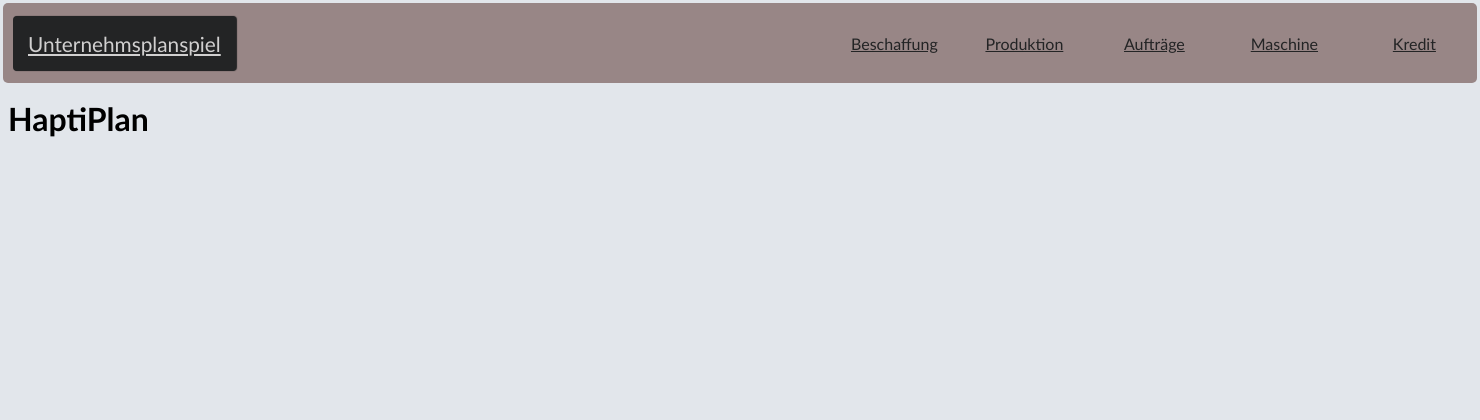
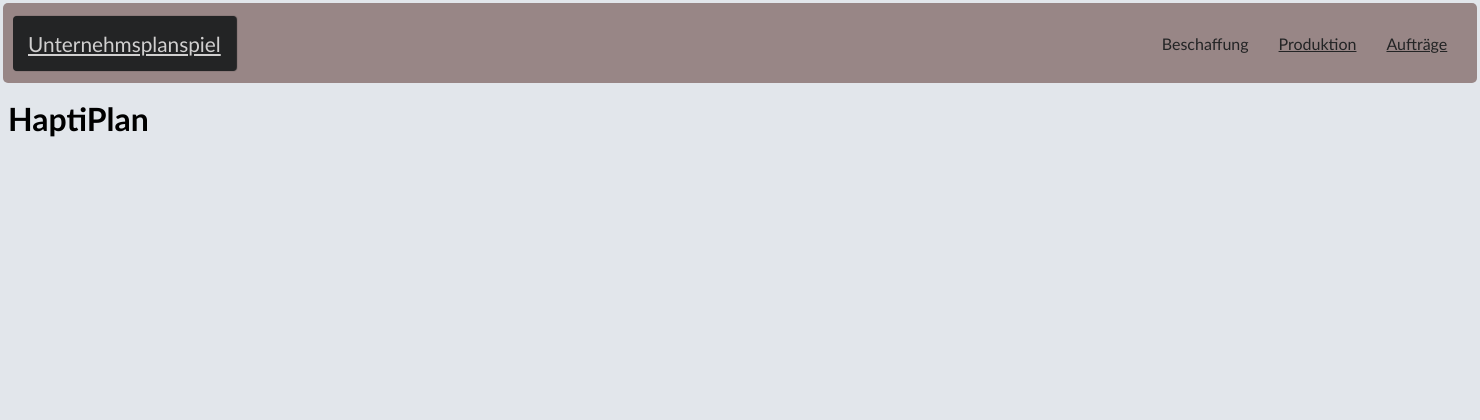
Before and after one commit to Haptiplan/frontend_web, a PHP site: page / in a window 1480 px wide. Shown: the top 420 px of the page. Run offline with PHP 8.4, Linux system fonts and the light colour scheme.

Commit message:
Changed Header

```diff
--- a/HaptiPlan/styles/header.css
+++ b/HaptiPlan/styles/header.css
@@ -14,16 +14,18 @@ body{
 }
 .inner-navbar{
   height: 65px;
+  width: 100%;
   position: sticky;
   top: 0;
   display: flex;
   align-items: center;
+  justify-content: space-between;
 }
 .active{
   background-color: #232425;
   color: #d1d0d0;
   font-size: 1.3em;
-  margin: 0 60% 0 10px;
+  margin-left: 10px;
   padding: 15px;
   box-shadow: 1px 0px 1px #232425;
   border-radius: 4px;
@@ -33,23 +35,57 @@ body{
   color: #e1e0e0;
 }
 .element-list{
-  border-left: 150px;
   display: flex;
-  justify-content: flex-end;
+  color: #232425;
   margin-top: -10px;
+  margin-right: 1%;
   margin-bottom: -10px;
+  width:fit-content;
+  align-items: center;
 }
 .element{
   color: #232425;
   font-size: 1em;
   text-align: center;
-  width: 110px;
+  width: auto;
   padding: 10px;
+  margin: 5px;
+  transition-duration: 0.2s;
 }
+
 .element:hover{
-  color: #e1e0e0;
   font-size: 1.05em;
   background-color: #887676;
   box-shadow: 0px 0px 1px 1px #6c5e5e;
   border-radius: 4px;
 }
+.drop {
+  display: flex;
+  flex-direction: column;
+  align-content: space-around;
+}
+.drop-button {
+  cursor: pointer;
+  text-align: center;
+}
+.drop-element {
+  display: flex;
+  flex-direction: column;
+  align-content: space-around;
+}
+.drop-content {
+  position:absolute;
+  display:none;
+  margin: 11px;
+  cursor:pointer;
+  height: max-content;
+  background-color: #988686;
+  border-radius: 5px;
+}
+.drop-button:hover > .drop-content,
+.drop-content:focus-within > .drop-content {
+  display: block;
+  width: 100px;
+  padding: 0;
+  margin: 0;
+}
--- a/HaptiPlan/templates/header.php
+++ b/HaptiPlan/templates/header.php
@@ -4,18 +4,27 @@
       <span class=""></span>
     </button-->
     <a class="active" aria-current="page"
-      href="<?php echo $_SERVER['REQUEST_SCHEME'] . '://' . $_SERVER['HTTP_HOST'] . '/frontend_web/'; ?>">Unternehmsplanspiel</a>
+      href="<?php echo $_SERVER['REQUEST_SCHEME'] . '://' . $_SERVER['HTTP_HOST'] . '/frontend_web/'; ?>">Unternehmsplanspiel
+    </a>
     <ul class="element-list">
-      <a class="element"
-        href="<?php echo $_SERVER['REQUEST_SCHEME'] . '://' . $_SERVER['HTTP_HOST'] . '/frontend_web/HaptiPlan/templates/Beschaffung'; ?>">Beschaffung</a>
-      <a class="element"
-        href="<?php echo $_SERVER['REQUEST_SCHEME'] . '://' . $_SERVER['HTTP_HOST'] . '/frontend_web/HaptiPlan/Produktion'; ?>">Produktion</a>
-      <a class="element"
-        href="<?php echo $_SERVER['REQUEST_SCHEME'] . '://' . $_SERVER['HTTP_HOST'] . '/frontend_web/HaptiPlan/Auftraege'; ?>">Aufträge</a>
-      <a class="element"
-      href="<?php echo $_SERVER['REQUEST_SCHEME'] . '://' . $_SERVER['HTTP_HOST'] . '/frontend_web/HaptiPlan/templates/create_machine.php'; ?>">Maschine</a>
-      <a class="element"
-        href="<?php echo $_SERVER['REQUEST_SCHEME'] . '://' . $_SERVER['HTTP_HOST'] . '/frontend_web/HaptiPlan/templates/credit.php'; ?>">Kredit</a>
+      <div class="element drop-button" aria-haspopup="true"
+        href="<?php echo $_SERVER['REQUEST_SCHEME'] . '://' . $_SERVER['HTTP_HOST'] . '/frontend_web/HaptiPlan/templates/Beschaffung'; ?>">Beschaffung
+        <div class="drop-content">
+          <div><a class="element drop-element"
+            href="<?php echo $_SERVER['REQUEST_SCHEME'] . '://' . $_SERVER['HTTP_HOST'] . '/frontend_web/HaptiPlan/templates/create_machine.php'; ?>">Maschine
+          </a></div>
+          <div><a class="element drop-element"
+            href="<?php echo $_SERVER['REQUEST_SCHEME'] . '://' . $_SERVER['HTTP_HOST'] . '/frontend_web/HaptiPlan/templates/credit.php'; ?>">Kredit
+          </a></div>
+        </div>
+      </div>
+      <div><a class="element"
+        href="<?php echo $_SERVER['REQUEST_SCHEME'] . '://' . $_SERVER['HTTP_HOST'] . '/frontend_web/HaptiPlan/Produktion'; ?>">Produktion
+      </a></div>
+      <div><a class="element"
+        href="<?php echo $_SERVER['REQUEST_SCHEME'] . '://' . $_SERVER['HTTP_HOST'] . '/frontend_web/HaptiPlan/Auftraege'; ?>">Aufträge
+      </a></div>
+
     </ul>
   </div>
 </nav>
```
